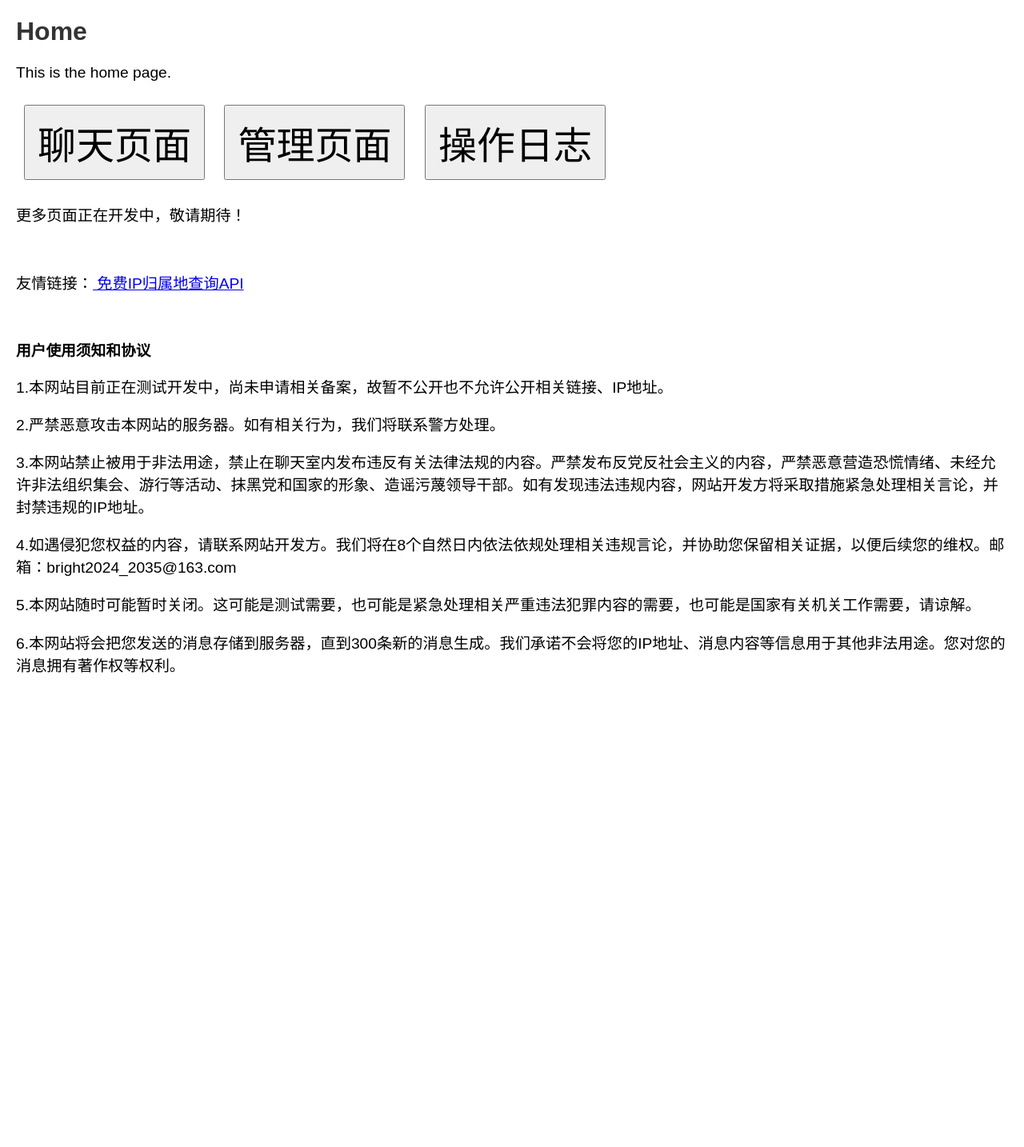
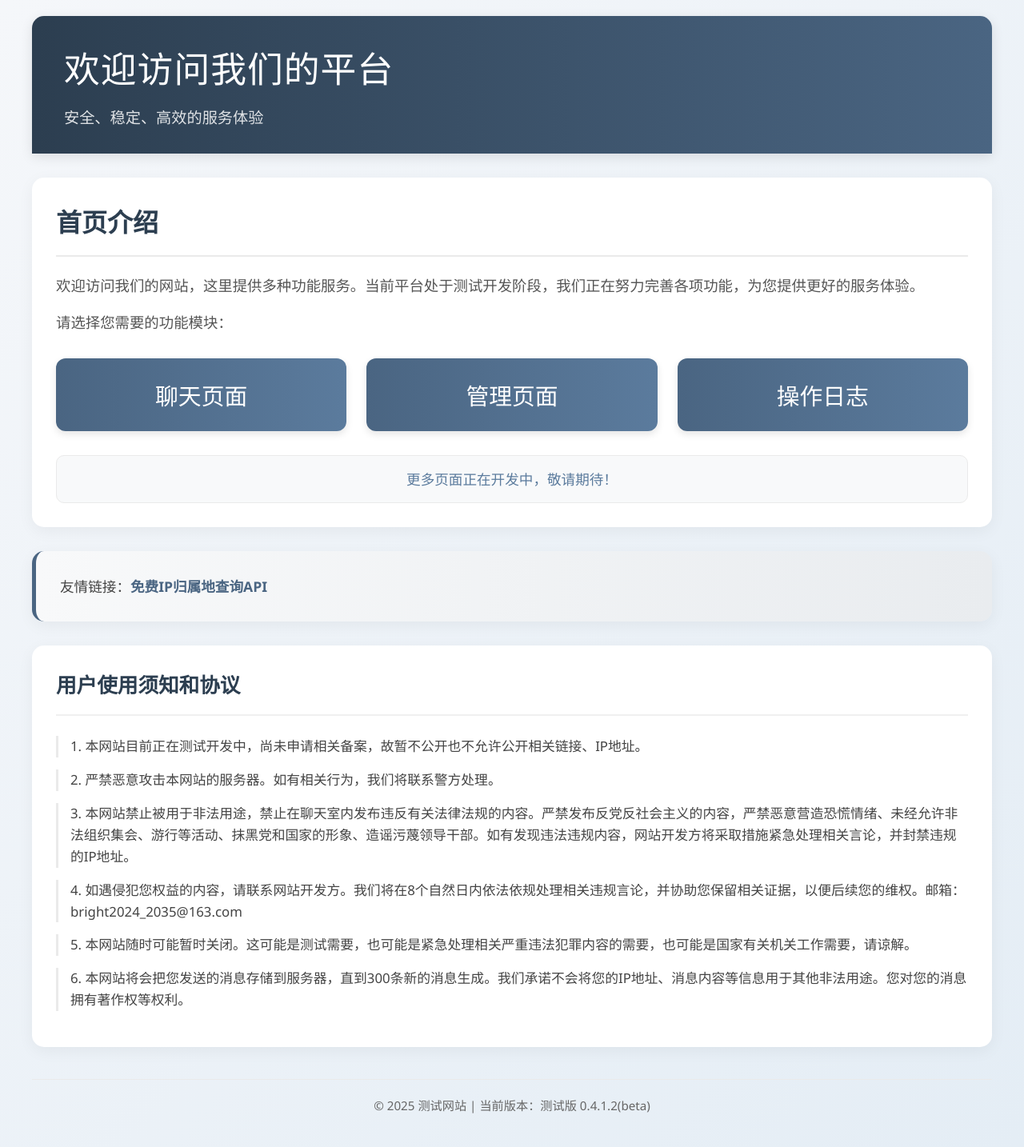
Before and after one commit to DongSX1217/ProvisionalOnlineChat, a Flask app: page / in a window 1280 px wide. Shown: the whole page at 80% size. Before the commit the page ends 841 px from the top, so only its background shows below. Run offline with Flask 3, Linux system fonts and the light colour scheme; parts of the project's set-up code (start-up, migrations or seed data) failed here and were passed over.

Commit message:
style: 优化主页样式
- by DeepSeek-R1

```diff
--- a/templates/home.html
+++ b/templates/home.html
@@ -1,51 +1,249 @@
 <!DOCTYPE html>
+<html lang="zh-CN">
 <head>
-    <title>Home</title>
+    <meta charset="UTF-8">
+    <meta name="viewport" content="width=device-width, initial-scale=1.0">
+    <title>网站首页</title>
     <style>
-        body {
-            font-family: Arial, sans-serif;
-            margin: 20px;
-        }
-        h1 {
-            color: #333;
-        }
-        button {
-            margin: 10px;
-            padding: 10px 15px;
-            font-size: 300%;
+        * {
+            margin: 0;
+            padding: 0;
+            box-sizing: border-box;
         }
 
-        p {
-            font-size: 120%;
+        body {
+            font-family: 'Segoe UI', Tahoma, Geneva, Verdana, sans-serif;
+            background: linear-gradient(135deg, #f5f7fa 0%, #e4edf5 100%);
+            color: #333;
+            line-height: 1.6;
+            min-height: 100vh;
+            padding: 20px;
+        }
+
+        .container {
+            max-width: 1200px;
+            margin: 0 auto;
+        }
+
+        header {
+            background: linear-gradient(to right, #2c3e50, #4a6582);
+            color: white;
+            padding: 30px 40px;
+            border-radius: 15px 15px 0 0;
+            margin-bottom: 30px;
+            box-shadow: 0 4px 15px rgba(0, 0, 0, 0.1);
+        }
+
+        header h1 {
+            font-size: 2.8rem;
+            font-weight: 300;
+            margin-bottom: 10px;
+            letter-spacing: 1px;
+        }
+
+        .header-subtitle {
+            font-size: 1.2rem;
+            opacity: 0.85;
+        }
+
+        .main-content {
+            display: grid;
+            grid-template-columns: 1fr;
+            gap: 30px;
+        }
+
+        .card {
+            background: white;
+            border-radius: 15px;
+            padding: 30px;
+            box-shadow: 0 5px 20px rgba(0, 0, 0, 0.05);
+            transition: transform 0.3s ease, box-shadow 0.3s ease;
+        }
+
+        .card:hover {
+            transform: translateY(-5px);
+            box-shadow: 0 8px 25px rgba(0, 0, 0, 0.1);
+        }
+
+        .welcome-card h2 {
+            color: #2c3e50;
+            font-size: 2rem;
+            margin-bottom: 20px;
+            border-bottom: 2px solid #eaeaea;
+            padding-bottom: 15px;
+        }
+
+        .welcome-card p {
+            font-size: 1.15rem;
+            color: #555;
+            margin-bottom: 15px;
+            line-height: 1.7;
+        }
+
+        .button-grid {
+            display: grid;
+            grid-template-columns: repeat(auto-fit, minmax(300px, 1fr));
+            gap: 25px;
+            margin: 30px 0;
+        }
+
+        .btn {
+            background: linear-gradient(to right, #4a6582, #5b7b9d);
+            color: white;
+            border: none;
+            padding: 25px;
+            border-radius: 12px;
+            font-size: 1.8rem;
+            cursor: pointer;
+            transition: all 0.3s ease;
+            box-shadow: 0 4px 10px rgba(0, 0, 0, 0.1);
+            display: flex;
+            align-items: center;
+            justify-content: center;
+            text-align: center;
+            height: 100%;
+        }
+
+        .btn:hover {
+            background: linear-gradient(to right, #5b7b9d, #6c8db0);
+            transform: translateY(-3px);
+            box-shadow: 0 6px 15px rgba(0, 0, 0, 0.15);
+        }
+
+        .btn:active {
+            transform: translateY(1px);
+        }
+
+        .friendship-card {
+            background: linear-gradient(to right, #f8f9fa, #e9ecef);
+            border-left: 5px solid #4a6582;
+        }
+
+        .friendship-card p {
+            font-size: 1.1rem;
+            color: #444;
+        }
+
+        .friendship-card a {
+            color: #4a6582;
+            text-decoration: none;
+            font-weight: 600;
+            transition: color 0.2s;
+        }
+
+        .friendship-card a:hover {
+            color: #2c3e50;
+            text-decoration: underline;
+        }
+
+        .agreement-card h3 {
+            color: #2c3e50;
+            font-size: 1.6rem;
+            margin-bottom: 25px;
+            padding-bottom: 15px;
+            border-bottom: 2px solid #f0f0f0;
+        }
+
+        .agreement-card p {
+            margin-bottom: 15px;
+            font-size: 1.05rem;
+            color: #444;
+            padding-left: 15px;
+            border-left: 3px solid #eaeaea;
+        }
+
+        footer {
+            text-align: center;
+            margin-top: 40px;
+            padding: 20px;
+            color: #666;
+            font-size: 0.95rem;
+            border-top: 1px solid #eaeaea;
+        }
+
+        .notification {
+            background: #f8f9fa;
+            border-radius: 10px;
+            padding: 15px;
+            margin-top: 15px;
+            border: 1px solid #eaeaea;
+            font-size: 1.1rem;
+            color: #5b7b9d;
+            text-align: center;
+        }
+
+        @media (max-width: 768px) {
+            .button-grid {
+                grid-template-columns: 1fr;
+            }
+
+            header {
+                padding: 25px 20px;
+            }
+
+            .btn {
+                font-size: 1.5rem;
+                padding: 20px;
+            }
         }
     </style>
 </head>
 <body>
-    <h1>Home</h1>
-    <p>This is the home page.</p>
-    <button id="chat">聊天页面</button>
-    <button id="manage">管理页面</button>
-    <button id="log">操作日志</button>
-    <p> 更多页面正在开发中，敬请期待！</p>
-    <br>
-    <p>友情链接：<a href="https://www.ip9.com.cn"> 免费IP归属地查询API </a></p>
+    <div class="container">
+        <header>
+            <h1>欢迎访问我们的平台</h1>
+            <p class="header-subtitle">安全、稳定、高效的服务体验</p>
+        </header>
+
+        <div class="main-content">
+            <div class="card welcome-card">
+                <h2>首页介绍</h2>
+                <p>欢迎访问我们的网站，这里提供多种功能服务。当前平台处于测试开发阶段，我们正在努力完善各项功能，为您提供更好的服务体验。</p>
+                <p>请选择您需要的功能模块：</p>
+
+                <div class="button-grid">
+                    <button id="chat" class="btn">聊天页面</button>
+                    <button id="manage" class="btn">管理页面</button>
+                    <button id="log" class="btn">操作日志</button>
+                </div>
+
+                <div class="notification">
+                    更多页面正在开发中，敬请期待！
+                </div>
+            </div>
+
+            <div class="card friendship-card">
+                <p>友情链接：<a href="https://www.ip9.com.cn">免费IP归属地查询API</a></p>
+            </div>
+
+            <div class="card agreement-card">
+                <h3>用户使用须知和协议</h3>
+                <p>1. 本网站目前正在测试开发中，尚未申请相关备案，故暂不公开也不允许公开相关链接、IP地址。</p>
+                <p>2. 严禁恶意攻击本网站的服务器。如有相关行为，我们将联系警方处理。</p>
+                <p>3. 本网站禁止被用于非法用途，禁止在聊天室内发布违反有关法律法规的内容。严禁发布反党反社会主义的内容，严禁恶意营造恐慌情绪、未经允许非法组织集会、游行等活动、抹黑党和国家的形象、造谣污蔑领导干部。如有发现违法违规内容，网站开发方将采取措施紧急处理相关言论，并封禁违规的IP地址。</p>
+                <p>4. 如遇侵犯您权益的内容，请联系网站开发方。我们将在8个自然日内依法依规处理相关违规言论，并协助您保留相关证据，以便后续您的维权。邮箱：bright2024_2035@163.com</p>
+                <p>5. 本网站随时可能暂时关闭。这可能是测试需要，也可能是紧急处理相关严重违法犯罪内容的需要，也可能是国家有关机关工作需要，请谅解。</p>
+                <p>6. 本网站将会把您发送的消息存储到服务器，直到300条新的消息生成。我们承诺不会将您的IP地址、消息内容等信息用于其他非法用途。您对您的消息拥有著作权等权利。</p>
+            </div>
+        </div>
+
+        <footer>
+            <p>© 2025 测试网站 | 当前版本：测试版 0.4.1.2(beta) </p>
+        </footer>
+    </div>
+
     <script>
         document.getElementById("chat").addEventListener("click", function() {
             window.location.href = "/chat";
         });
+
         document.getElementById("manage").addEventListener("click", function() {
             window.location.href = "/manage";
         });
+
         document.getElementById("log").addEventListener("click", function() {
             window.location.href = "/log";
         });
     </script>
-    <br>
-    <h3>用户使用须知和协议</h3>
-    <p>1.本网站目前正在测试开发中，尚未申请相关备案，故暂不公开也不允许公开相关链接、IP地址。</p>
-    <p>2.严禁恶意攻击本网站的服务器。如有相关行为，我们将联系警方处理。</p>
-    <p>3.本网站禁止被用于非法用途，禁止在聊天室内发布违反有关法律法规的内容。严禁发布反党反社会主义的内容，严禁恶意营造恐慌情绪、未经允许非法组织集会、游行等活动、抹黑党和国家的形象、造谣污蔑领导干部。如有发现违法违规内容，网站开发方将采取措施紧急处理相关言论，并封禁违规的IP地址。</p>
-    <p>4.如遇侵犯您权益的内容，请联系网站开发方。我们将在8个自然日内依法依规处理相关违规言论，并协助您保留相关证据，以便后续您的维权。邮箱：bright2024_2035@163.com</p>
-    <p>5.本网站随时可能暂时关闭。这可能是测试需要，也可能是紧急处理相关严重违法犯罪内容的需要，也可能是国家有关机关工作需要，请谅解。</p>
-    <p>6.本网站将会把您发送的消息存储到服务器，直到300条新的消息生成。我们承诺不会将您的IP地址、消息内容等信息用于其他非法用途。您对您的消息拥有著作权等权利。</p>
 </body>
+</html>
```
